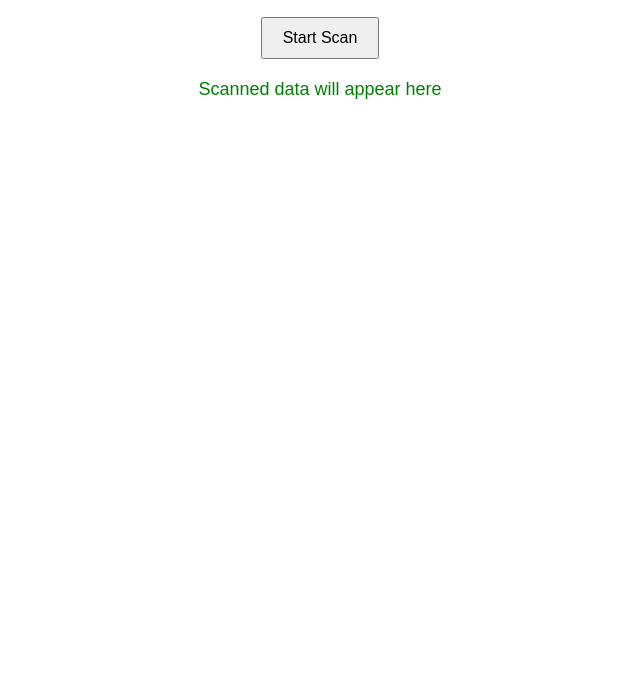
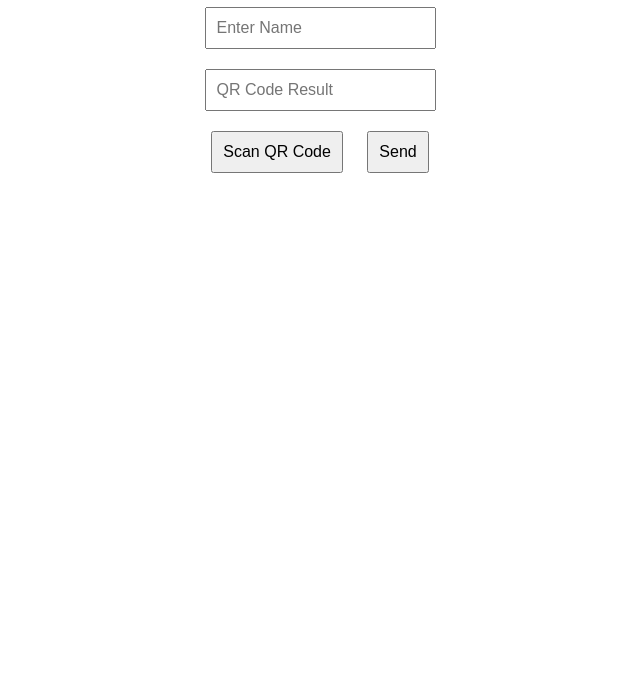
Before and after one commit to xrenderdev/BMC2IT_V1, a website: page index.html in a window 1280 px wide. Shown: the part 101-800 px from the top of the page, without its empty margins (320-960 px from the left). Drawn offline with Linux system fonts and the light colour scheme.

Commit message:
Update index.html

```diff
--- a/index.html
+++ b/index.html
@@ -1,68 +1,76 @@
 <!DOCTYPE html>
 <html>
 <head>
-  <title>QR Scanner with Google Sheet</title>
-  <script src="https://unpkg.com/html5-qrcode"></script>
+  <title>QR Code Scanner</title>
+  <script src="https://unpkg.com/html5-qrcode" type="text/javascript"></script>
   <style>
-    body { font-family: sans-serif; text-align: center; padding: 20px; }
-    #reader { width: 300px; margin: 20px auto; display: none; }
-    button { padding: 10px 20px; font-size: 16px; margin-top: 10px; }
-    #result { margin-top: 20px; font-size: 18px; color: green; white-space: pre-wrap; }
+    body {
+      font-family: Arial, sans-serif;
+      text-align: center;
+      margin: 20px;
+    }
+    #reader {
+      width: 300px;
+      margin: auto;
+    }
+    input, button {
+      margin: 10px;
+      padding: 10px;
+      font-size: 1em;
+    }
   </style>
 </head>
 <body>
   <h1>QR Code Scanner</h1>
-  <button id="startBtn">Start Scan</button>
   <div id="reader"></div>
-  <div id="result">Scanned data will appear here</div>
+  <br>
+  <input type="text" id="name" placeholder="Enter Name">
+  <br>
+  <input type="text" id="qr-result" placeholder="QR Code Result" readonly>
+  <br>
+  <button onclick="startScanner()">Scan QR Code</button>
+  <button onclick="sendData()">Send</button>
 
   <script>
-    const sheetURL = "https://script.google.com/macros/s/AKfycby3G-2F1dSzPuXNgqKqo-7B6NjdxD9MXO_VTjxfArribBYClFCKhLC71HURxWHkKXQ7/exec";
-
-    const startBtn = document.getElementById("startBtn");
-    const resultElement = document.getElementById("result");
-    const readerElement = document.getElementById("reader");
     let html5QrCode;
 
-    function sendToSheet(id) {
-      const payload = {
-        id: id,
-        data: "QR from Web"
+    function startScanner() {
+      html5QrCode = new Html5Qrcode("reader");
+      const config = { fps: 10, qrbox: 250 };
+      const qrCodeSuccessCallback = (decodedText, decodedResult) => {
+        document.getElementById("qr-result").value = decodedText;
+        html5QrCode.stop();
       };
 
-      fetch(sheetURL, {
-        method: "POST",
-        headers: { "Content-Type": "application/json" },
-        body: JSON.stringify(payload)
-      })
-      .then(res => res.text())
-      .then(msg => {
-        resultElement.innerText += `\n✅ ${msg}`;
-      })
-      .catch(err => {
-        resultElement.innerText += `\n❌ Error: ${err}`;
+      Html5Qrcode.getCameras().then(devices => {
+        const backCamera = devices.find(device => device.label.toLowerCase().includes('back')) || devices[0];
+        html5QrCode.start(
+          { deviceId: { exact: backCamera.id } },
+          config,
+          qrCodeSuccessCallback
+        ).catch(err => console.error("Camera start failed", err));
       });
     }
 
-    startBtn.addEventListener("click", () => {
-      readerElement.style.display = "block";
-      html5QrCode = new Html5Qrcode("reader");
+    function sendData() {
+      const name = document.getElementById("name").value;
+      const qrCode = document.getElementById("qr-result").value;
+      const timestamp = new Date().toISOString();
+      const status = qrCode ? "Scanned" : "Failed";
 
-      Html5Qrcode.getCameras().then(devices => {
-        const backCam = devices.find(d => d.label.toLowerCase().includes("back")) || devices[0];
+      const url = "https://script.google.com/macros/s/AKfycby3G-2F1dSzPuXNgqKqo-7B6NjdxD9MXO_VTjxfArribBYClFCKhLC71HURxWHkKXQ7/exec";
+      const params = new URLSearchParams({
+        name,
+        timestamp,
+        qrcode: qrCode,
+        status
+      });
 
-        html5QrCode.start(
-          backCam.id,
-          { fps: 10, qrbox: 250 },
-          decodedText => {
-            resultElement.innerText = `Scanned: ${decodedText}`;
-            sendToSheet(decodedText);
-            html5QrCode.stop();
-            readerElement.style.display = "none";
-          }
-        );
-      });
-    });
+      fetch(`${url}?${params}`, { method: 'GET' })
+        .then(response => response.text())
+        .then(result => alert("Data sent successfully!"))
+        .catch(error => alert("Error sending data"));
+    }
   </script>
 </body>
 </html>
```
